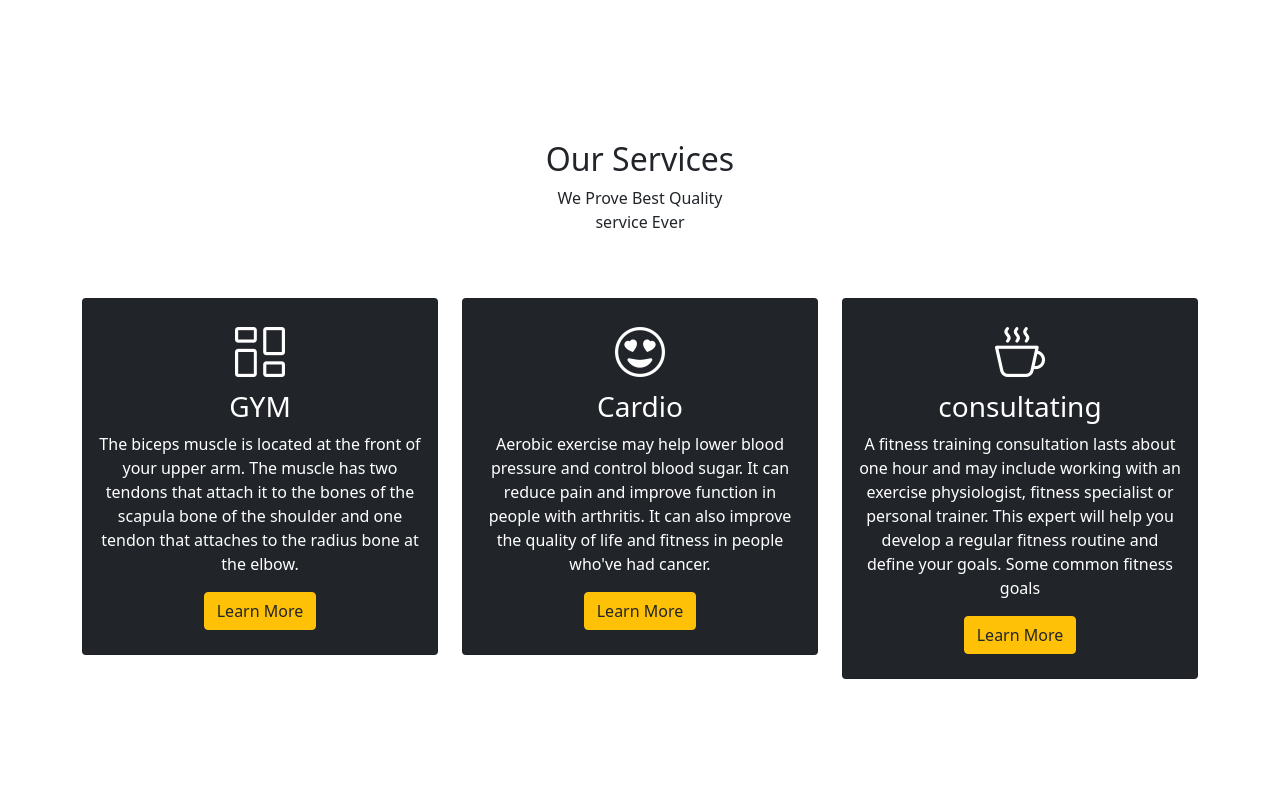
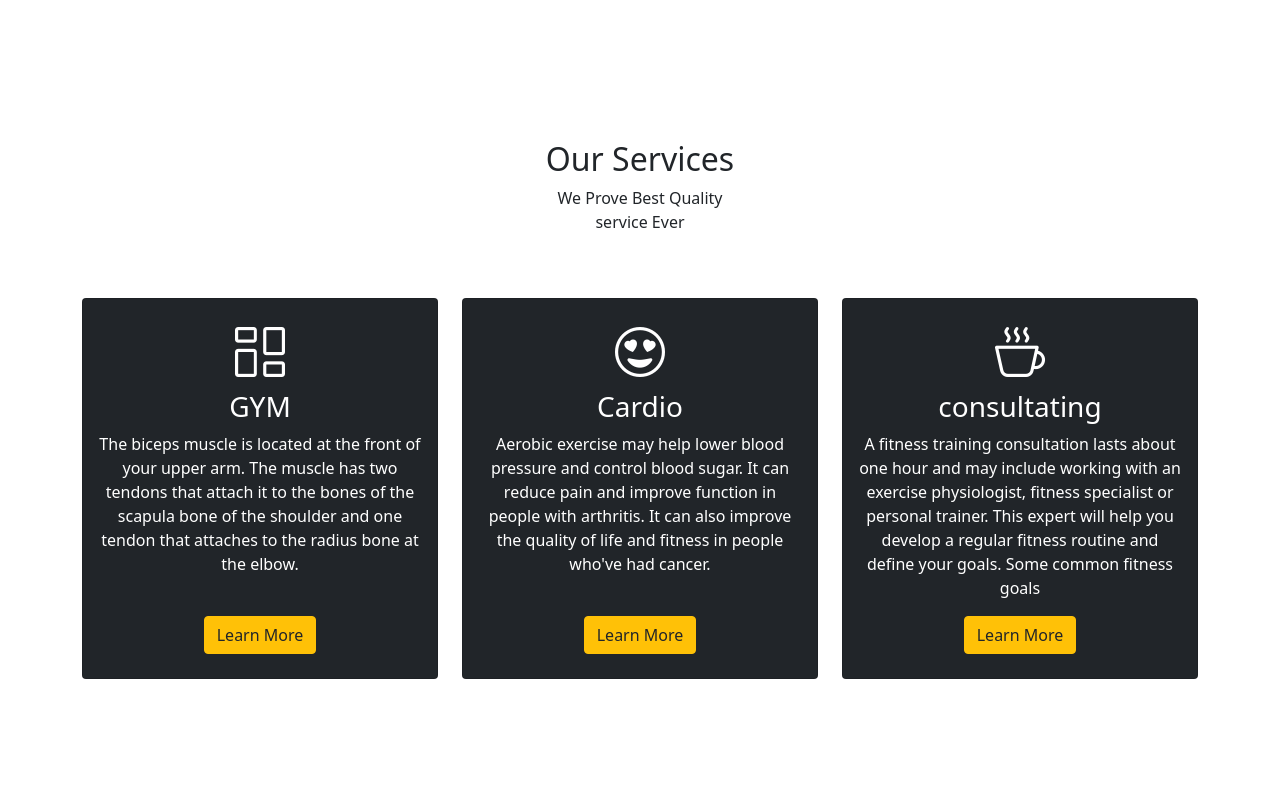
Before and after one commit to MR-BLACK-HAT-23/Fitness, a plain HTML site: page index.html in a window 1280 px wide. Shown: the part 1219-2017 px from the top of the page. Drawn offline with nearby package versions, Linux system fonts and the light colour scheme.

Commit message:
Update index.html

```diff
--- a/index.html
+++ b/index.html
@@ -110,7 +110,7 @@
             <div class="card-body">
               <i class="bi bi-columns-gap"></i>
               <h3 class="card-title">GYM</h3>
-              <p>The biceps muscle is located at the front of your upper arm. The muscle has two tendons that attach it to the bones of the scapula bone of the shoulder and one tendon that attaches to the radius bone at the elbow.</p>
+              <p>The biceps muscle is located at the front of your upper arm. The muscle has two tendons that attach it to the bones of the scapula bone of the shoulder and one tendon that attaches to the radius bone at the elbow.<br><br></p>
               <button class="btn btn-warning text-dark">Learn More</button>
             </div>
           </div>
@@ -120,7 +120,7 @@
             <div class="card-body">
               <i class="bi bi-emoji-heart-eyes"></i>
               <h3 class="card-title">Cardio</h3>
-              <p>Aerobic exercise may help lower blood pressure and control blood sugar. It can reduce pain and improve function in people with arthritis. It can also improve the quality of life and fitness in people who've had cancer.</p>
+              <p>Aerobic exercise may help lower blood pressure and control blood sugar. It can reduce pain and improve function in people with arthritis. It can also improve the quality of life and fitness in people who've had cancer.<br><br></p>
               <button class="btn btn-warning text-dark">Learn More</button>
             </div>
           </div>
```
